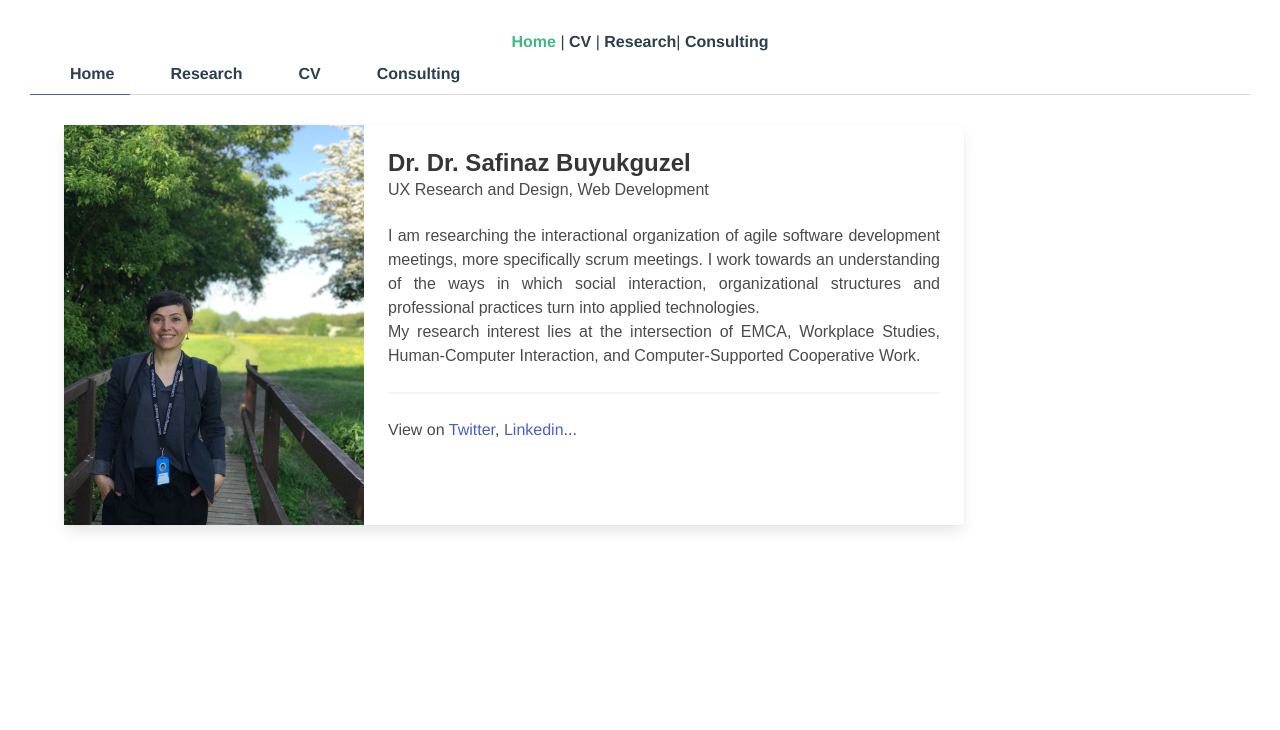
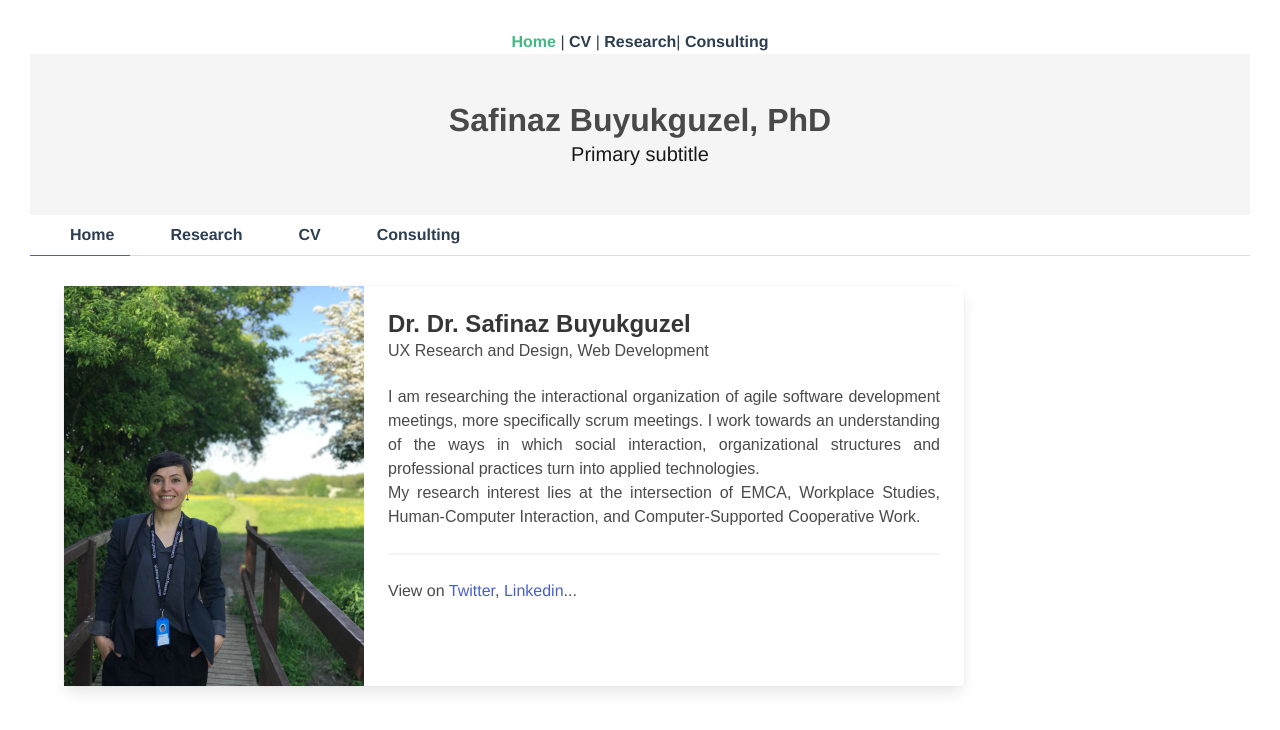
Before and after one commit to safinazbg/mysite, a Vue app: page / in a window 1280 px wide. Shown: the top 730 px of the page. Built offline with nearby package versions, Linux system fonts and the light colour scheme.

Commit message:
add hero light

```diff
--- a/src/App.vue
+++ b/src/App.vue
@@ -5,8 +5,19 @@
     <router-link to="/research">Research</router-link>|
     <router-link to="/consulting">Consulting</router-link>
 
+    <section class="hero is-light">
+      <div class="hero-body">
+        <div class="container">
+          <h1 class="title">
+            Safinaz Buyukguzel, PhD
+          </h1>
+          <h2 class="subtitle">
+            Primary subtitle
+          </h2>
+        </div>
+      </div>
+    </section>
     <div class="hero-foot">
-
       <div class="tabs is-left">
         <ul>
           <li class="is-active">
```
